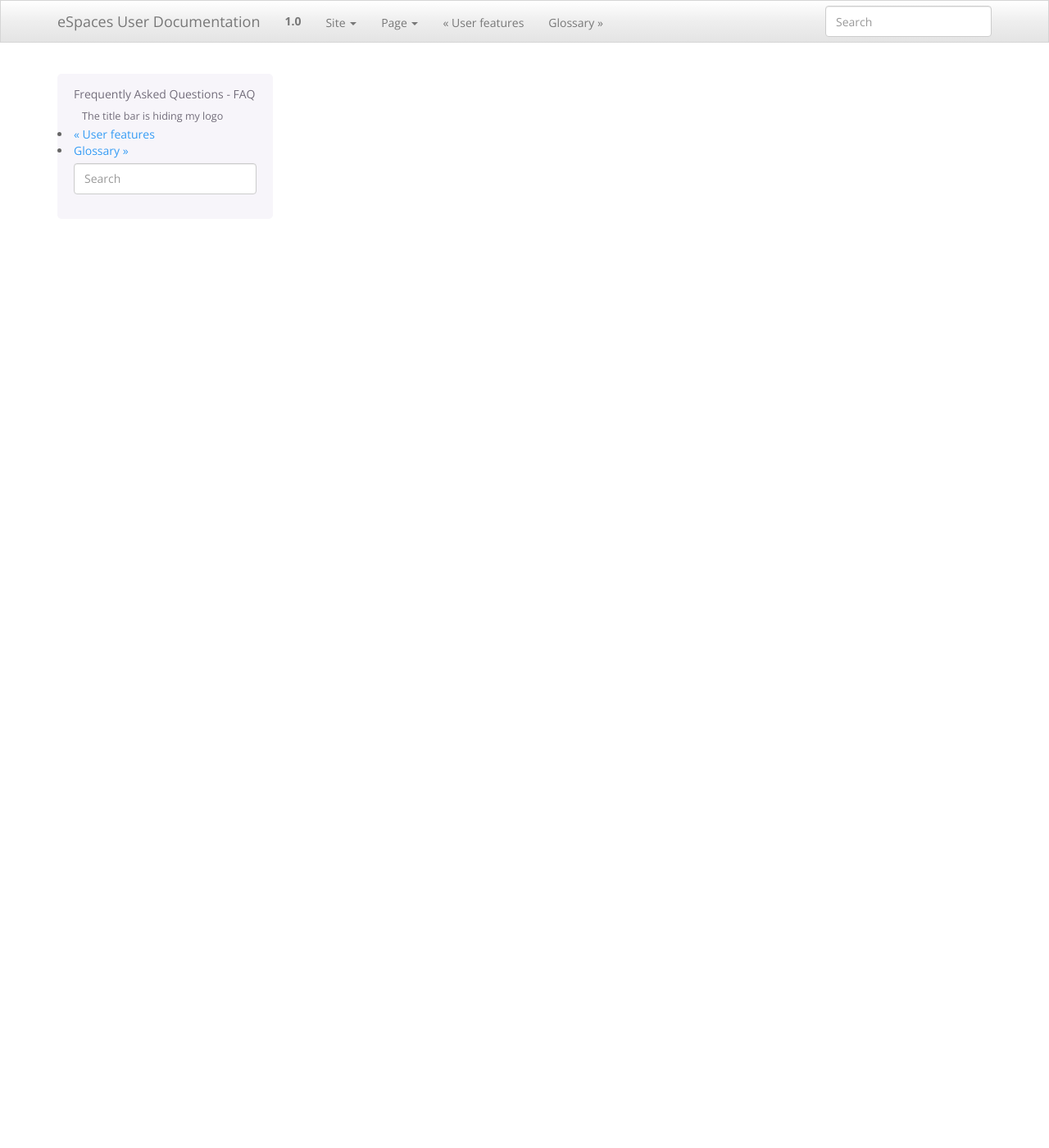
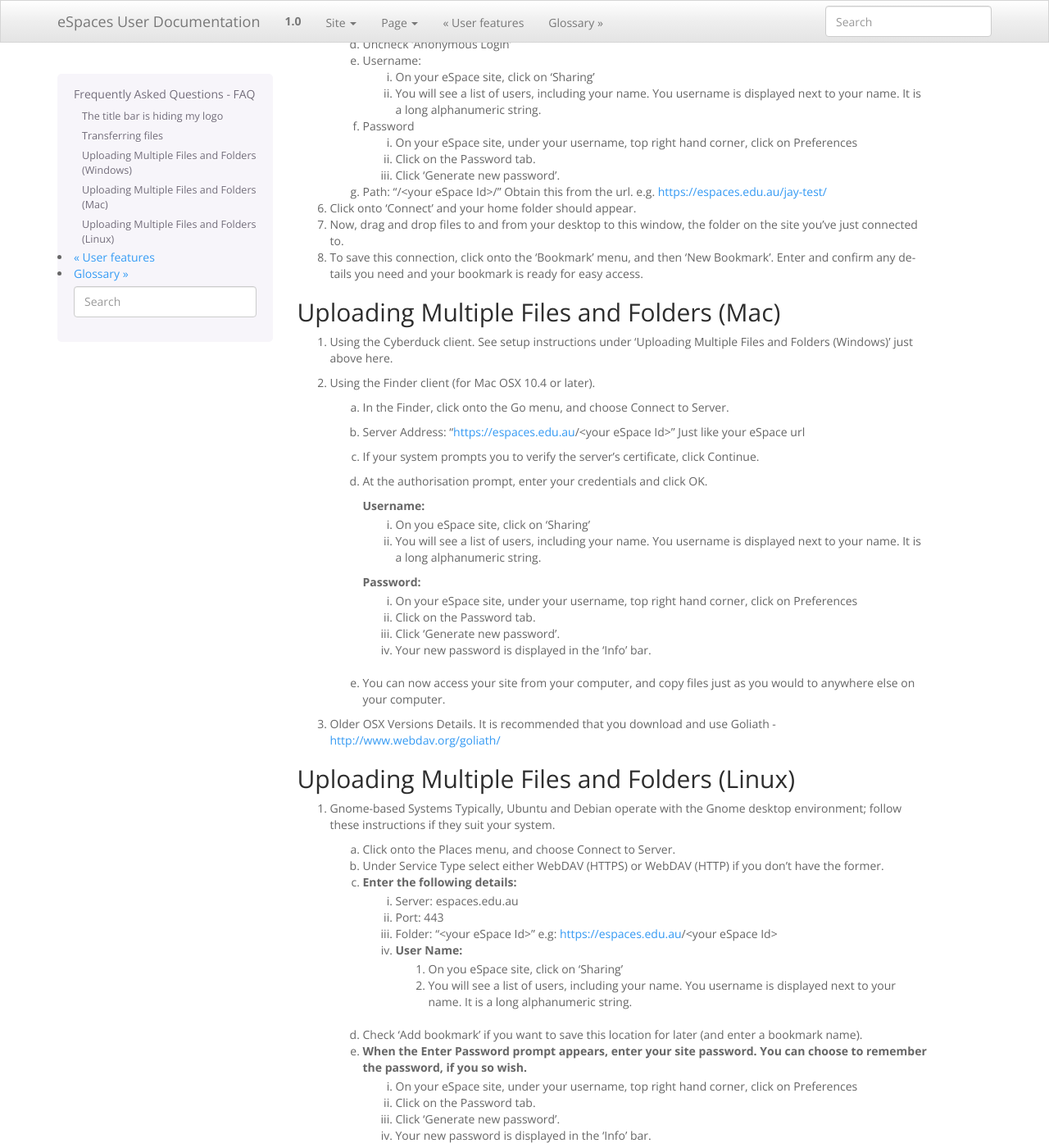
Before and after one commit to jcu-eresearch/plone-user-doc, a Sphinx documentation site: the page built from source/faq.rst, in a window 1280 px wide and 1400 px high, scrolled down 995 px. Shown: the whole window at 82% size. Built offline with Sphinx 7.4.7, drawn with Linux system fonts in a browser that asks for light colours; some of the changed text lies outside the part shown.

Commit message:
Added WebDAV help to FAQ

```diff
--- a/source/faq.rst
+++ b/source/faq.rst
@@ -17,3 +17,117 @@ Our suggestion is to group content into separate logical areas. The top level na
 in an eSpace also represent the menu on mobile devices and thus should be kept to a minimum.
 Following these suggestions will aid in the usability and presentation of your site and ensure
 your logo is visible.
+
+Transferring files
+------------------
+
+Uploading Multiple Files and Folders (Windows)
+----------------------------------------------
+
+We recommend you use Cyberduck
+
+1. Go to http://cyberduck.io/ and download Cyberduck.
+2. Open the setup file you downloaded. Install Cyberduck.
+3. Launch Cyberduck from desktop or start menu.
+4. Click onto the 'Open Connection' button on the toolbar.
+
+.. image:: images/cyberduck-openconnection.png
+   :alt: Open Connection
+
+.. image:: images/cyberduck-settings.png
+   :alt: Cyberduck Settings
+   :align: right
+
+5. In the pop-up window, enter your connection details as shown at the right.
+
+   a. Select 'WebDAV (HTTP/SSL)' from the top drop-down menu.
+   b. Server:   espaces.edu.au
+   c. Port:     443
+   d. Uncheck 'Anonymous Login'
+   e. Username:
+
+      i. On your eSpace site, click on 'Sharing'
+      ii. You will see a list of users, including your name. You username is displayed next to your name. It is a long alphanumeric string.
+
+   f. Password
+
+      i.   On your eSpace site, under your username, top right hand corner, click on Preferences
+      ii.  Click on the Password tab.
+      iii. Click 'Generate new password'.
+
+   g. Path: "/<your eSpace Id>/" Obtain this from the url. e.g. https://espaces.edu.au/jay-test/
+
+6. Click onto 'Connect' and your home folder should appear.
+7. Now, drag and drop files to and from your desktop to this window, the folder on the site you've just connected to.
+8. To save this connection, click onto the 'Bookmark' menu, and then 'New Bookmark'.  Enter and confirm any details you need and your bookmark is ready for easy access.
+
+
+Uploading Multiple Files and Folders (Mac)
+------------------------------------------
+
+1. Using the Cyberduck client. See setup instructions under 'Uploading Multiple Files and Folders (Windows)' just above here.
+
+2. Using the Finder client (for Mac OSX 10.4 or later).
+
+   a. In the Finder, click onto the Go menu, and choose Connect to Server.
+   b. Server Address: "https://espaces.edu.au/<your eSpace Id>" Just like your eSpace url
+   c. If your system prompts you to verify the server's certificate, click Continue.
+   d. At the authorisation prompt, enter your credentials and click OK.
+
+      Username:
+         i. On you eSpace site, click on 'Sharing'
+         ii. You will see a list of users, including your name. You username is displayed next to your name. It is a long alphanumeric string.
+
+      Password:
+         i.   On your eSpace site, under your username, top right hand corner, click on Preferences
+         ii.  Click on the Password tab.
+         iii. Click 'Generate new password'.
+         iv.  Your new password is displayed in the 'Info' bar.
+
+   e. You can now access your site from your computer, and copy files just as you would to anywhere else on your computer.
+
+3. Older OSX Versions Details. It is recommended that you download and use Goliath - http://www.webdav.org/goliath/
+
+Uploading Multiple Files and Folders (Linux)
+--------------------------------------------
+
+1. Gnome-based Systems Typically, Ubuntu and Debian operate with the Gnome desktop environment; follow these instructions if they suit your system.
+
+   a. Click onto the Places menu, and choose Connect to Server.
+   b. Under Service Type select either WebDAV (HTTPS) or WebDAV (HTTP) if you don't have the former.
+   c. Enter the following details:
+       i.  Server: espaces.edu.au
+       ii. Port: 443
+       iii. Folder: "<your eSpace Id>" e.g: https://espaces.edu.au/<your eSpace Id>
+       iv. User Name:
+            1. On you eSpace site, click on 'Sharing'
+            2. You will see a list of users, including your name. You username is displayed next to your name. It is a long alphanumeric string.
+
+   d. Check 'Add bookmark' if you want to save this location for later (and enter a bookmark name).
+   e. When the Enter Password prompt appears, enter your site password.  You can choose to remember the password, if you so wish.
+       i.   On your eSpace site, under your username, top right hand corner, click on Preferences
+       ii.  Click on the Password tab.
+       iii. Click 'Generate new password'.
+       iv.  Your new password is displayed in the 'Info' bar.
+
+   f. The WebDAV folder should appear under your Places menu, and on the Desktop as well.  Drag and drop files into this location to copy them to your site.
+
+2. Other Linux Variations Linux distributions vary widely, but on any system with a command line, you can follow these instructions.
+
+   The command line tool 'cadaver' is a WebDAV client.
+
+   a. Install this program using something like yum install cadaver or apt-get install cadaver
+   b. Then connect using the command: cadaver https://espaces.edu.au:443/<your eSpace Id> just like your url
+   c. If you are prompted to accept the certificate, enter y for yes.
+   d. Enter your site credentials when prompted.
+      User Name:
+      i.  On you eSpace site, click on 'Sharing'
+      ii. You will see a list of users, including your name. You username is displayed next to your name. It is a long alphanumeric string.
+
+      Password:
+       i.   On your eSpace site, under your username, top right hand corner, click on Preferences
+       ii.  Click on the Password tab.
+       iii. Click 'Generate new password'.
+       iv.  Your new password is displayed in the 'Info' bar.
+
+   e. This tool operates in a similar fashion to FTP or SFTP with get, put and ls commands.  Enter help for more information.
```
Also changed, not shown: source/images/cyberduck-openconnection.png (added), source/images/cyberduck-settings.png (added).
